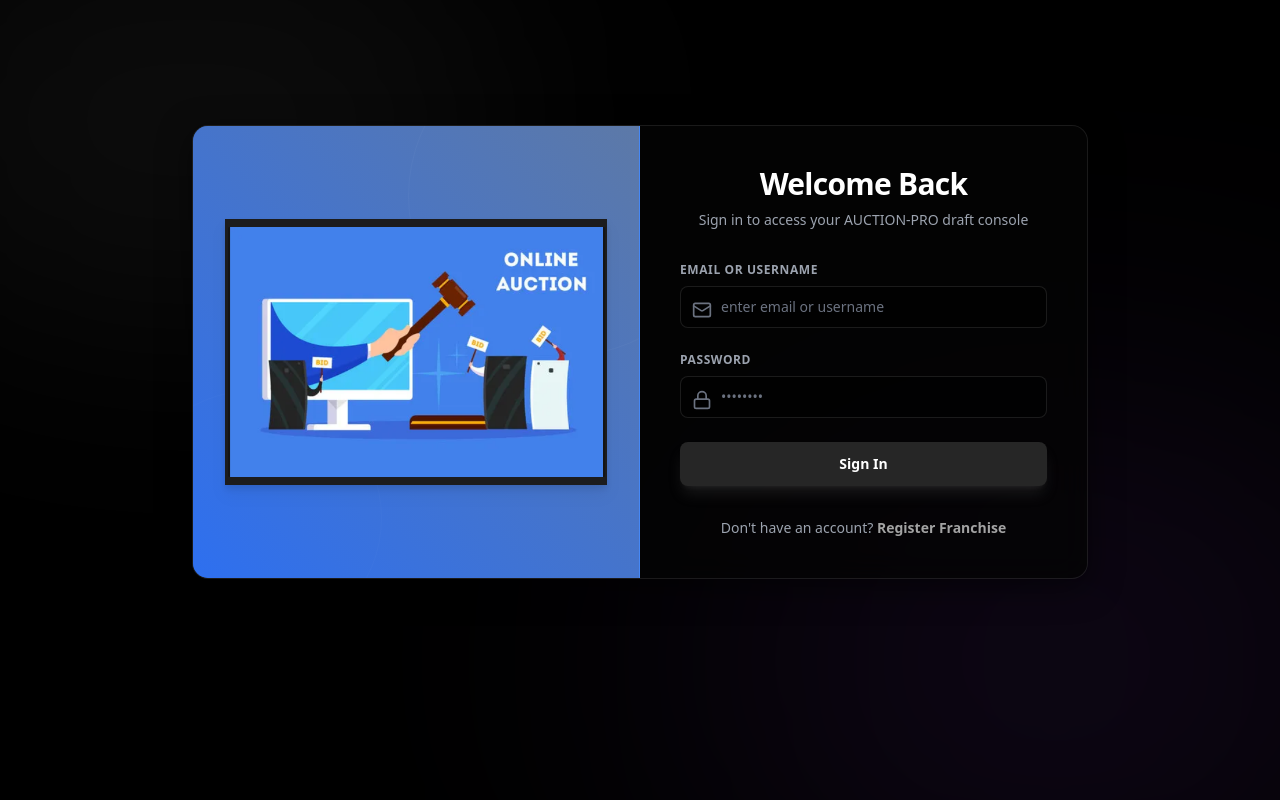
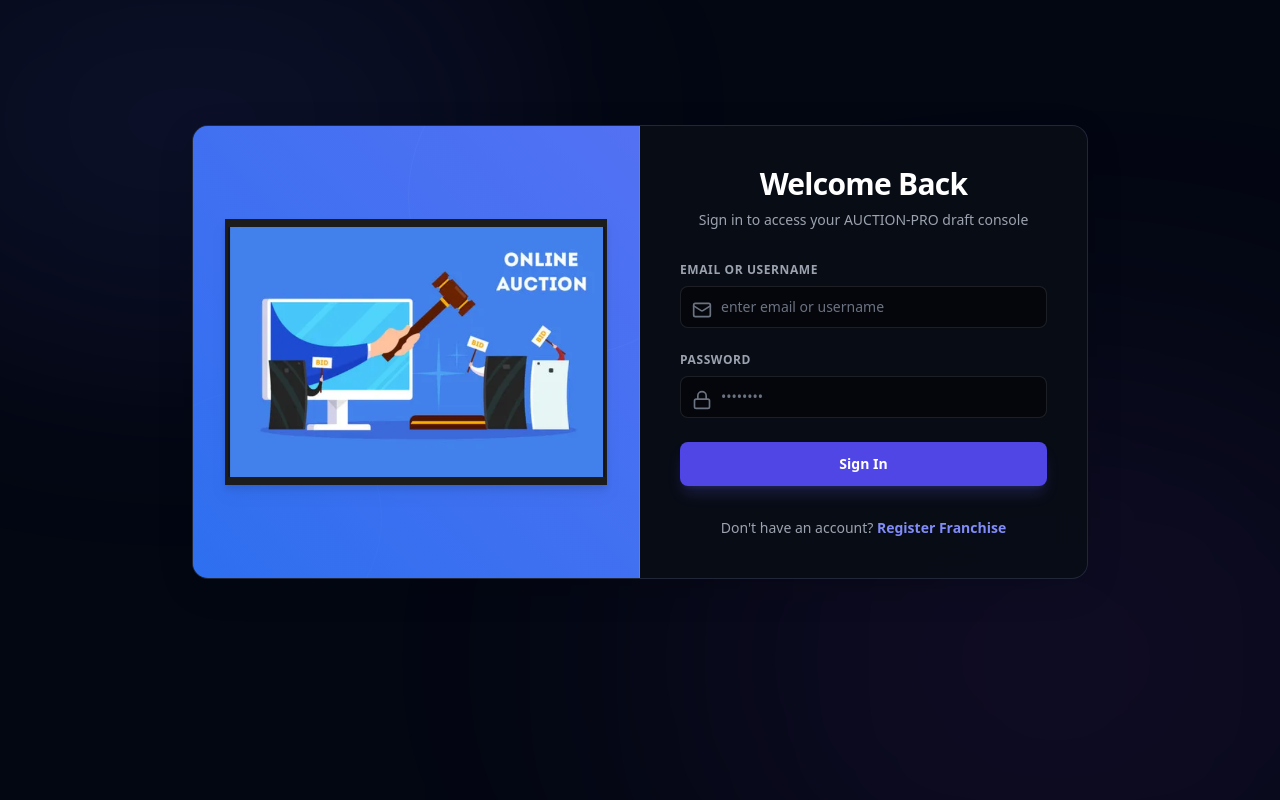
Before and after one commit to yogeshswami0/Auction, a React (Vite) app in the folder frontend/: page /login in a window 1280 px wide. Built offline with nearby package versions, Linux system fonts and the light colour scheme.

Commit message:
style: set screen background to light gray, keeping glass-cards dark transparent with high readability

```diff
--- a/frontend/src/index.css
+++ b/frontend/src/index.css
@@ -4,28 +4,28 @@
 
 @layer base {
   body {
-    background-color: #000000;
-    color: #fafafa;
+    background-color: #fafafa;
+    color: #f3f4f6;
     font-family: 'Inter', 'Outfit', sans-serif;
   }
 }
 
 @layer utilities {
-  /* Premium Glassmorphism */
+  /* Premium Glassmorphism - Dark Card on Light Screen Background */
   .glass-card {
-    background: rgba(10, 10, 10, 0.60);
+    background: rgba(15, 23, 42, 0.95) !important;
     backdrop-filter: blur(16px);
     -webkit-backdrop-filter: blur(16px);
-    border: 1px solid rgba(255, 255, 255, 0.08);
-    box-shadow: 0 8px 32px 0 rgba(0, 0, 0, 0.5);
+    border: 1px solid rgba(255, 255, 255, 0.08) !important;
+    box-shadow: 0 10px 40px -10px rgba(0, 0, 0, 0.25) !important;
   }
 
   .glass-nav {
-    background: rgba(10, 10, 10, 0.70);
+    background: rgba(15, 23, 42, 0.95) !important;
     backdrop-filter: blur(20px);
     -webkit-backdrop-filter: blur(20px);
-    border-bottom: 1px solid rgba(255, 255, 255, 0.08);
-    box-shadow: 0 4px 30px rgba(0, 0, 0, 0.6);
+    border-bottom: 1px solid rgba(255, 255, 255, 0.08) !important;
+    box-shadow: 0 4px 30px rgba(0, 0, 0, 0.15) !important;
   }
 
   /* Micro-animations */
@@ -35,8 +35,8 @@
 
   .hover-glow:hover {
     transform: translateY(-2px);
-    box-shadow: 0 0 20px rgba(255, 255, 255, 0.15);
-    border-color: rgba(255, 255, 255, 0.25);
+    box-shadow: 0 0 20px rgba(99, 102, 241, 0.3) !important;
+    border-color: rgba(99, 102, 241, 0.3) !important;
   }
 
   /* Dynamic 3D Perspective and Transitions */
--- a/frontend/tailwind.config.js
+++ b/frontend/tailwind.config.js
@@ -8,25 +8,12 @@ export default {
     extend: {
       colors: {
         brand: {
-          dark: '#000000',
-          light: '#ffffff',
+          dark: '#030712',
+          light: '#f3f4f6',
           emerald: '#10b981',
           amber: '#f59e0b',
           crimson: '#ef4444',
-          accent: '#ffffff',
-        },
-        indigo: {
-          50: '#fafafa',
-          100: '#f5f5f5',
-          200: '#e5e5e5',
-          300: '#d4d4d4',
-          400: '#a3a3a3',
-          500: '#737373',
-          600: '#262626',
-          700: '#373737',
-          800: '#171717',
-          900: '#0a0a0a',
-          950: '#000000',
+          accent: '#6366f1',
         }
       },
       backdropBlur: {
@@ -34,7 +21,7 @@ export default {
       },
       boxShadow: {
         glass: '0 8px 32px 0 rgba(0, 0, 0, 0.37)',
-        glow: '0 0 15px rgba(255, 255, 255, 0.15)',
+        glow: '0 0 15px rgba(99, 102, 241, 0.4)',
       }
     },
   },
```
